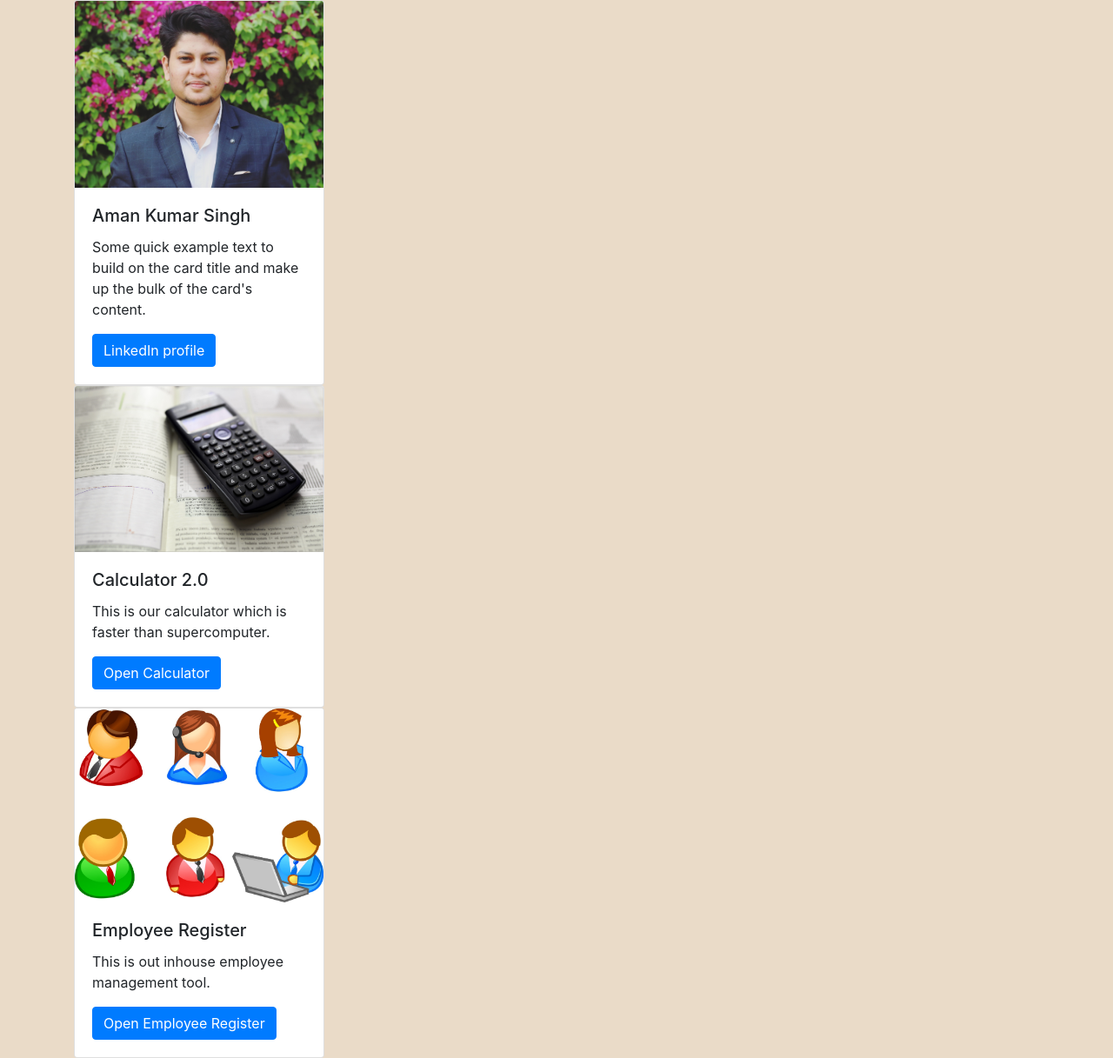
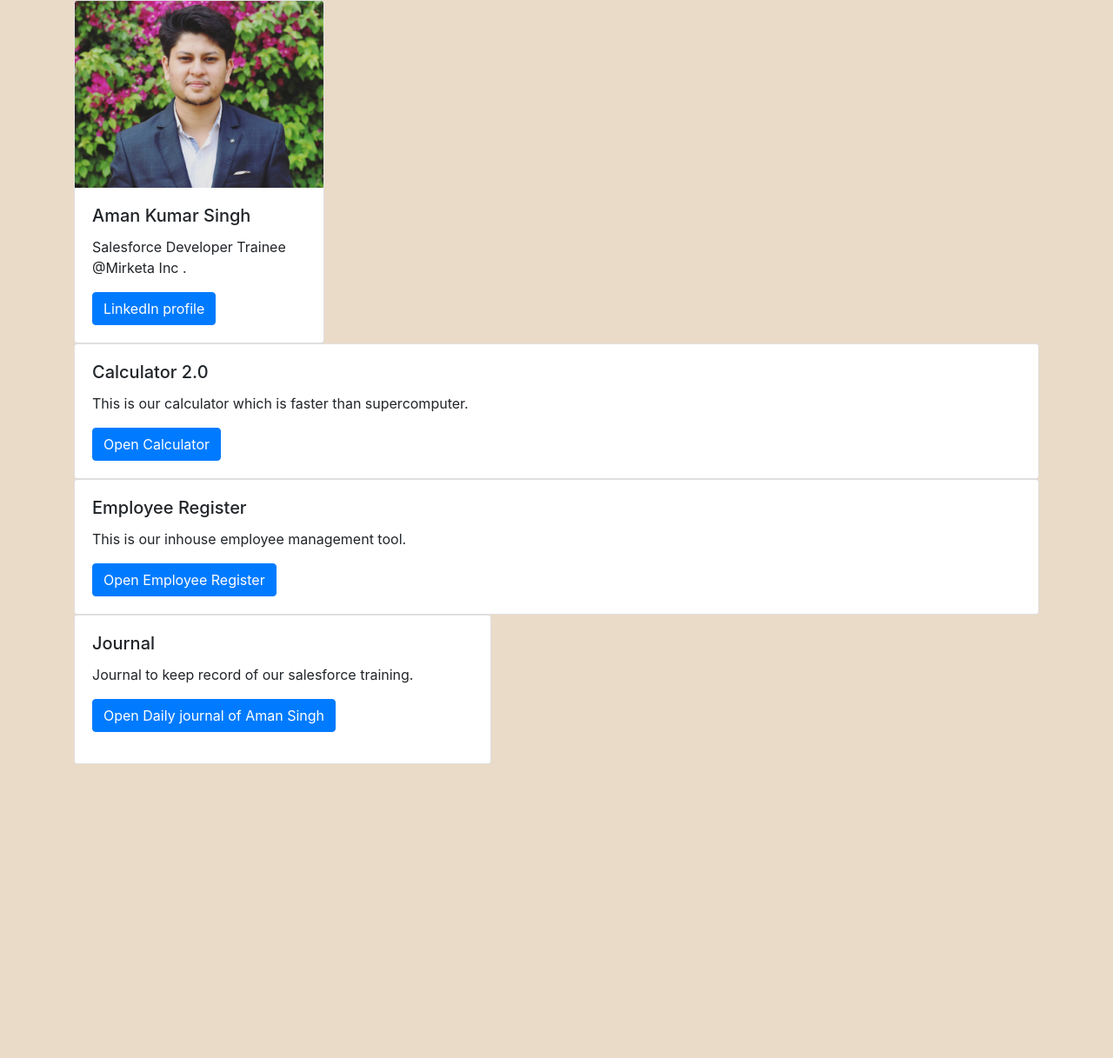
Before and after one commit to 01singhAman/01singhaman.github.io, a plain HTML site: page index.html in a window 1280 px wide. Shown: the whole page at 87% size. After the commit the page ends 879 px from the top, so only its background shows below. Drawn offline with nearby package versions, Linux system fonts and the light colour scheme.

Commit message:
updated index with journal
 updates index with journal

```diff
--- a/index.html
+++ b/index.html
@@ -12,12 +12,12 @@
   <img class="card-img-top" src="test.jpg" alt="Card image cap">
   <div class="card-body">
     <h5 class="card-title">Aman Kumar Singh</h5>
-    <p class="card-text">Some quick example text to build on the card title and make up the bulk of the card's content.</p>
+    <p class="card-text">Salesforce Developer Trainee @Mirketa Inc .</p>
     <a href="https://www.linkedin.com/in/aman-singh-aa586a137/" class="btn btn-primary">LinkedIn profile</a>
   </div>
 </div>
 
-<div class="card" style="width: 18rem;">
+<div class="card"
   <img class="card-img-top" src="pic.jpg" alt="Card image cap">
   <div class="card-body">
     <h5 class="card-title">Calculator 2.0</h5>
@@ -26,16 +26,26 @@
   </div>
 </div>
 
-<div class="card" class="card" style="width: 18rem;">
+<div class="card" class="card"
   <img class="card-img-top" src="people.jpg" alt="Card image cap">
   <div class="card-body">
     <h5 class="card-title">Employee Register</h5>
-    <p class="card-text">This is out inhouse employee management tool.</p>
+    <p class="card-text">This is our inhouse employee management tool.</p>
     <a href="https://01singhaman.github.io/pro2.html" class="btn btn-primary">Open Employee Register</a>
   </div>
 </div>
 
 
+<div class="card" style="width: 30rem;">
+  <div class="card-body">
+    <h5 class="card-title">Journal</h5>
+    <p class="card-text">Journal to keep record of our salesforce training.<p>
+	<a href="https://01singhaman.github.io/journal.html" class="btn btn-primary">Open Daily journal of Aman Singh<a>
+
+	</p>
+  </div>
+</div>
+
 </div>
 </BODY>
 </HTML>
```
